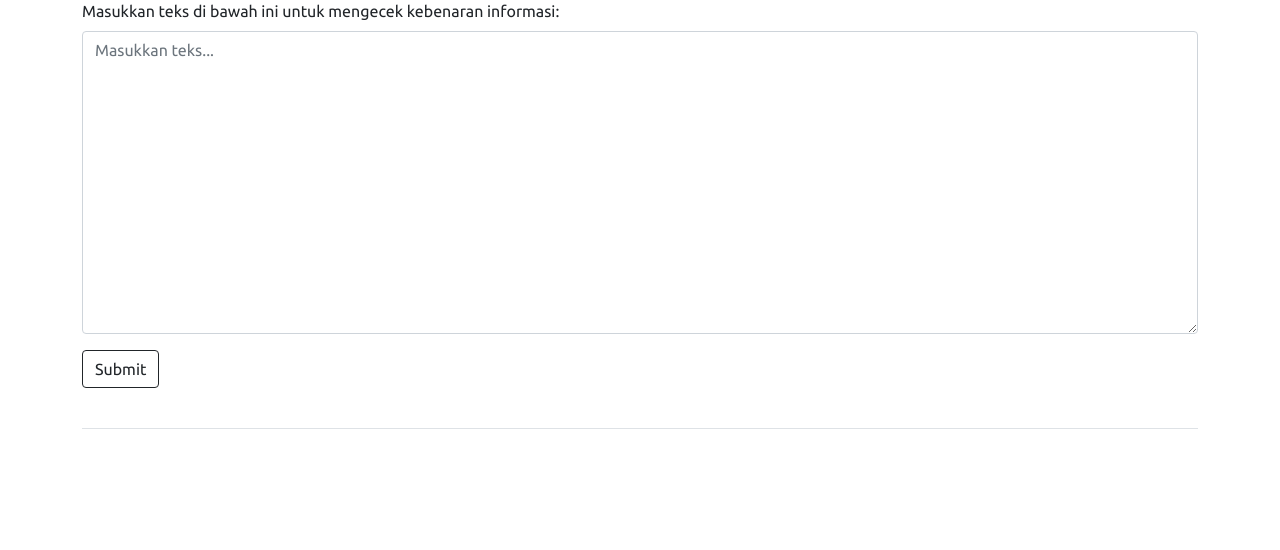
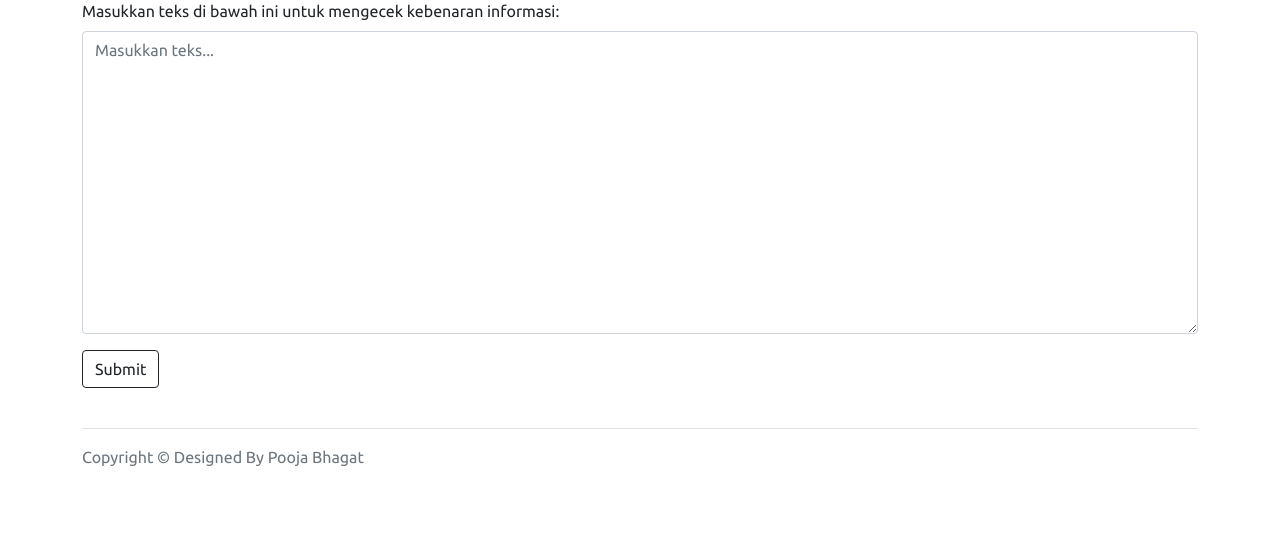
Before and after one commit to rizaldiy/fake-news-detection, a Flask app: page / in a window 1280 px wide. Shown: the part 168-718 px from the top of the page. Run offline with Flask 2, Linux system fonts and the light colour scheme; some libraries are stand-ins or nearby versions.

Commit message:
Update layout.html

```diff
--- a/templates/layout.html
+++ b/templates/layout.html
@@ -62,10 +62,8 @@
     <div class="container">
         <footer class="d-flex flex-wrap justify-content-between align-items-center py-3 my-4 border-top">
             <div class="col-md-4 d-flex align-items-center">
-
+                <span class="text-muted">Copyright © Designed By Pooja Bhagat</span>
             </div>
-            <ul class="nav col-md-4 justify-content-end list-unstyled d-flex">
-            </ul>
         </footer>
     </div>
 
```
